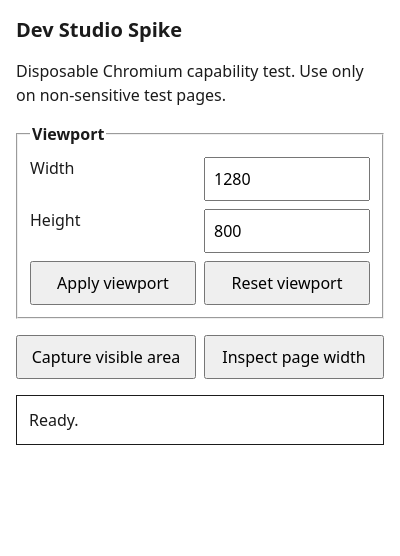
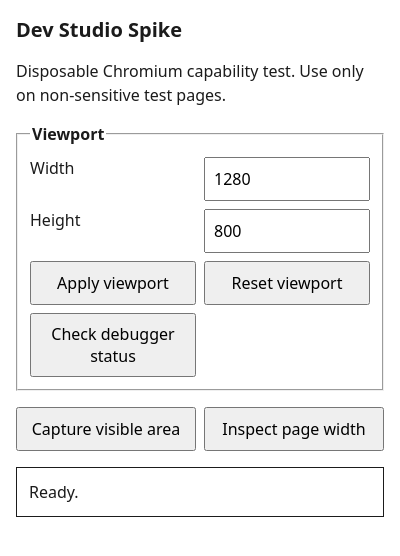
Before and after one commit to Humaicraft/Humaicraft-Dev-Studio, a browser extension: page spikes/chromium-extension/popup.html in a window 400 px wide. Drawn offline with Linux system fonts and the light colour scheme.

Commit message:
spike: expose debugger status probe

```diff
--- a/spikes/chromium-extension/popup.html
+++ b/spikes/chromium-extension/popup.html
@@ -20,6 +20,7 @@
           <input id="height" name="height" type="number" min="240" max="4320" step="1" value="800" required />
           <button type="submit">Apply viewport</button>
           <button id="reset" type="button">Reset viewport</button>
+          <button id="debugger-status" type="button">Check debugger status</button>
         </fieldset>
       </form>
 
```
